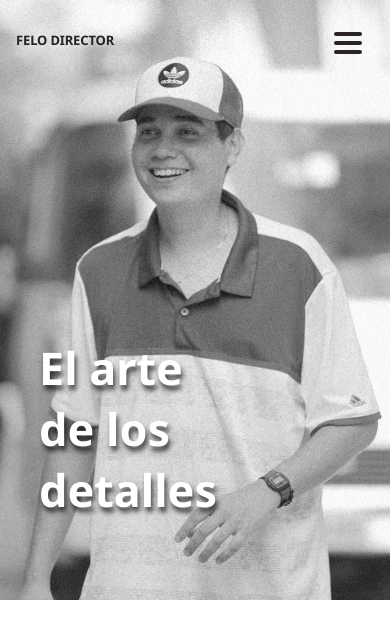
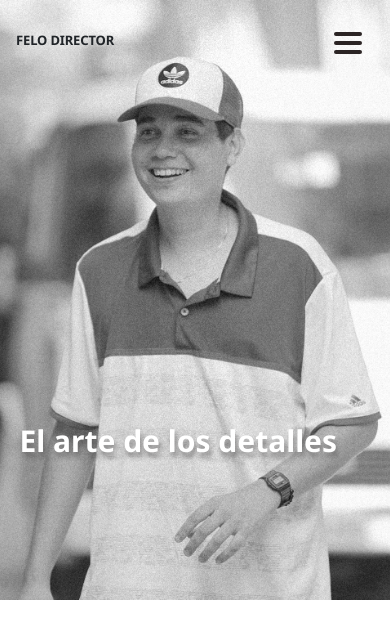
Before and after one commit to ahmedglez/felo_director, a React (Create React App) app: page / in a window 390 px wide. Shown: the top 638 px of the page. Built offline with nearby package versions, Linux system fonts and the light colour scheme.

Commit message:
introduction complete

```diff
--- a/src/styles/Introduction.scss
+++ b/src/styles/Introduction.scss
@@ -43,13 +43,13 @@
     margin-left: 10%;
     justify-self: start;
     width: 60%;
-    text-shadow:  5px 8px 5px #0000008d;
+    text-shadow:  5px 8px 5px #525151b6;
 }
 
 .text-container .title p {
     /* UI Properties */
     text-align: left;
-    font: normal normal bold 65px Noto Sans;
+    font: $font_portada_desktop;
     letter-spacing: 0px;
     color: #FFFFFF;
     opacity: 1;
@@ -75,22 +75,20 @@
 
 .text-container {
     position: absolute;
-    top: 220px;
+    top: 280px;
     width: 100%;
 }
 
 .text-container .title {
-    margin-left: 10%;
-    justify-self: start;
-    width: 50%;
-    text-shadow: 2px 5px 5px #000000b0;
+    justify-self: center;
+    width: 100%;
+    text-shadow: 2px 5px 5px #52505090;
 }
 
 .text-container .title p {
     /* UI Properties */
     text-align: left;
-    font: normal normal bold 45px Noto Sans;
-    letter-spacing: 0px;
+    font: $font_portada_mobile;
     color: #FFFFFF;
     opacity: 1;
 }
--- a/src/styles/root.scss
+++ b/src/styles/root.scss
@@ -17,6 +17,7 @@ $subtitle_gray: #3F3F3F;
 $font_family_primary: 'Noto Sans',
 arial;
 $font_width_medium: 22px;
-$font_title: normal normal bold 28px/37px Noto Sans;;
+$font_title: normal normal bold 28px/37px Noto Sans;
 $font_link: normal normal 600 23px/32px Noto Sans;
-$font_portada: normal normal bold 65px/88px Noto Sans
+$font_portada_desktop: normal normal bold 55px/88px Noto Sans;
+$font_portada_mobile: normal normal bold 30px/88px Noto Sans;
```
Also changed, not shown: firebase.json, 2 other files (tests, documents, lock files or other folders).
